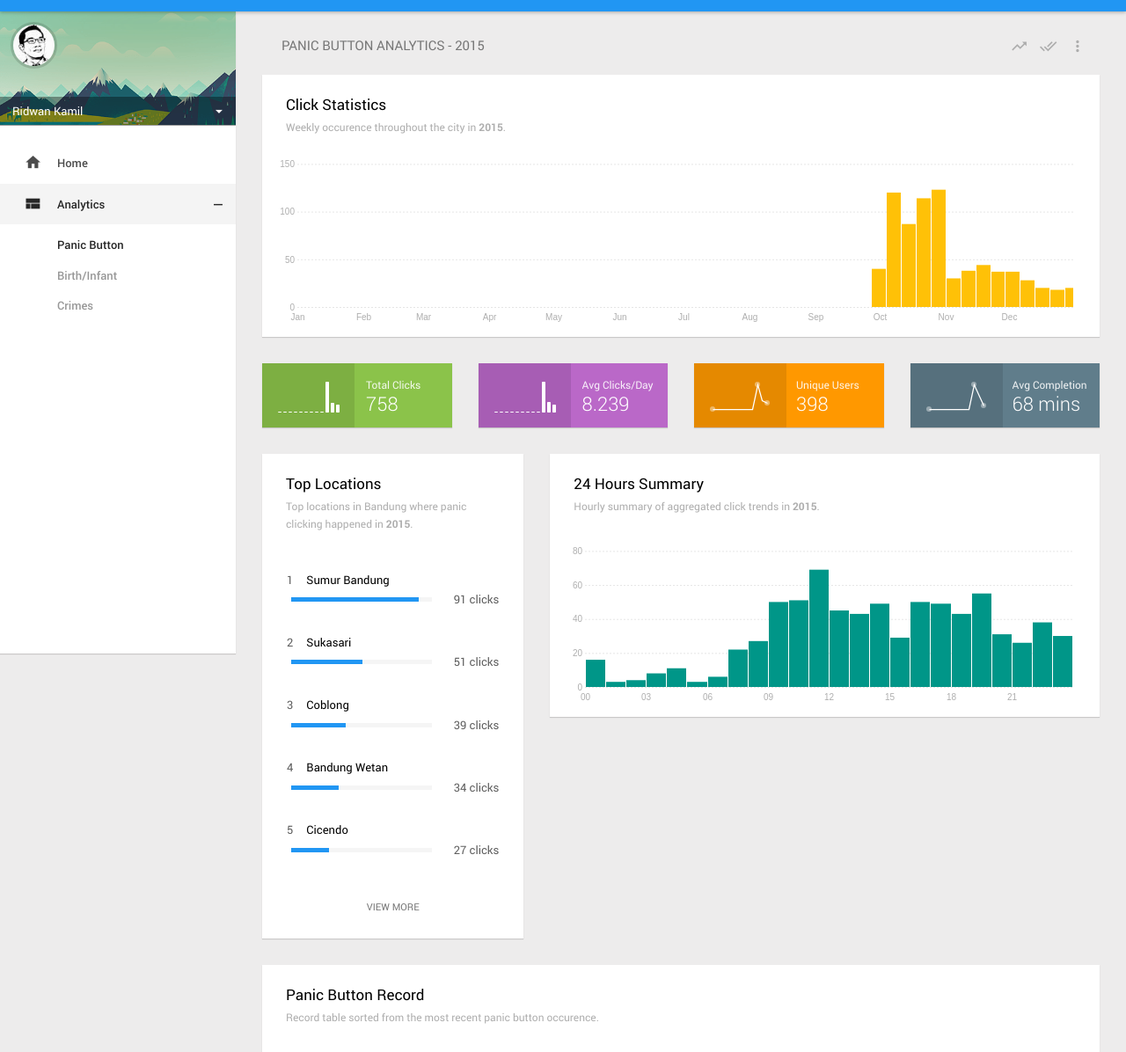
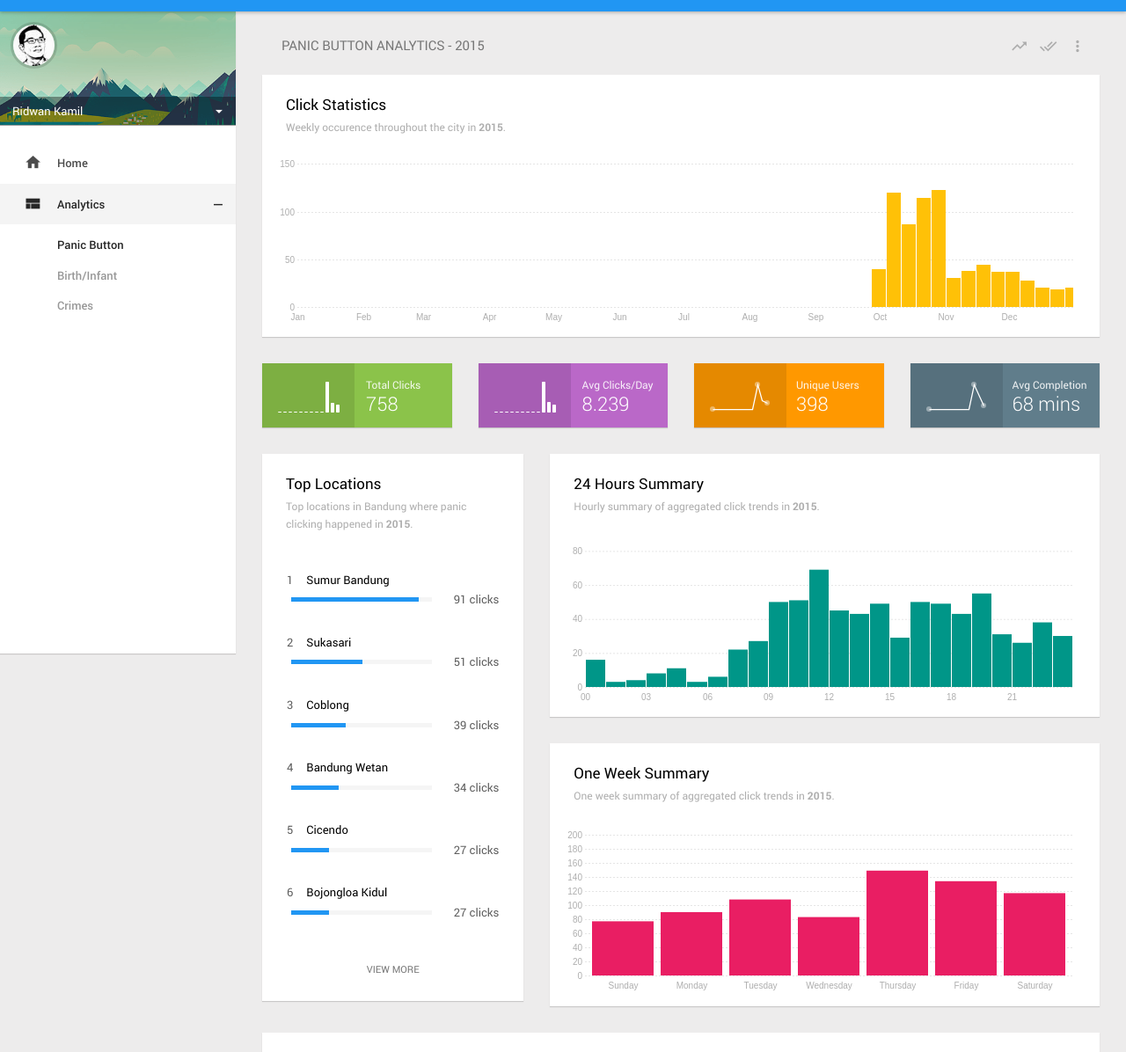
Before and after one commit to girikuncoro/bandung-juara, a plain HTML site: page index.html in a window 1280 px wide. Shown: the part 57-1253 px from the top of the page at 88% size. Drawn offline with Linux system fonts and the light colour scheme.

Commit message:
Added bar chart for one week summary

```diff
--- a/css/app-2.css
+++ b/css/app-2.css
@@ -3290,6 +3290,12 @@ html.ie9 .mCS-minimal-dark.mCSB_scrollTools_onDrag .mCSB_dragger .mCSB_dragger_b
 .bar-24hr rect:hover {
   fill: #80CBC4;
 }
+rect.bar-weekly {
+  fill: #E91E63;
+}
+rect.bar-weekly:hover {
+  fill: #F48FB1;
+}
 #panic-tooltip {
   line-height: 1;
   padding: 9px;
@@ -3345,3 +3351,7 @@ html.ie9 .mCS-minimal-dark.mCSB_scrollTools_onDrag .mCSB_dragger .mCSB_dragger_b
   opacity: 0.1;
   stroke-dasharray: 2,2;
 }
+.axis2-y .tick line {
+  opacity: 0.1;
+  stroke-dasharray: 2,2;
+}
--- a/index.html
+++ b/index.html
@@ -194,6 +194,16 @@
                       <div id="panic-24hr"></div>
                     </div>
                   </div>
+
+                  <div class="card">
+                    <div class="card-header">
+                      <h2>One Week Summary<small>One week summary of aggregated click trends in <b>2015</b>.</small></h2>
+                    </div>
+
+                    <div class="card-body">
+                      <div id="panic-weekly"></div>
+                    </div>
+                  </div>
                 </div>
               </div>
 
@@ -201,8 +211,7 @@
               <div class="card">
                   <div class="card-header">
                       <h2>Panic Button Record
-                          <small>Record table sorted from the most recent panic button occurence.
-                          </small>
+                          <small>Record table sorted from the most recent panic button occurence.</small>
                       </h2>
                   </div>
 
--- a/js/app-2.js
+++ b/js/app-2.js
@@ -1,6 +1,7 @@
 var parseDate = d3.timeParse("%m/%d/%y %H:%M"),
     formatCount = d3.format(",.0f"),
-    months = ["Jan", "Feb", "Mar", "Apr", "May", "Jun", "Jul", "Aug", "Sep", "Oct", "Nov", "Dec"];
+    months = ["Jan", "Feb", "Mar", "Apr", "May", "Jun", "Jul", "Aug", "Sep", "Oct", "Nov", "Dec"],
+    days = ["Sunday", "Monday", "Tuesday", "Wednesday", "Thursday", "Friday", "Saturday"];
 
 var margin = {top: 10, right: 30, bottom: 30, left: 40};
 
@@ -12,19 +13,31 @@ var width1 = parseInt(d3.select("#panic-24hr").style("width"), 10),
     width1 = width1 - margin.left - margin.right,
     height1 = 200 - margin.top - margin.bottom;
 
+var width2 = parseInt(d3.select("#panic-weekly").style("width"), 10),
+    width2 = width2 - margin.left - margin.right,
+    height2 = 200 - margin.top - margin.bottom;
+
 var x = d3.scaleTime()
     .domain([new Date(2015, 0, 1), new Date(2015, 11, 31)])
     .rangeRound([0, width]);
 
 var y = d3.scaleLinear()
-    .range([height, 0]);
+    .rangeRound([height, 0]);
 
 var x1 = d3.scaleTime()
     .domain([(new Date()).setHours(0, 0, 0, 0), (new Date()).setHours(23, 59, 59, 0)])
     .rangeRound([0, width1]);
 
 var y1 = d3.scaleLinear()
-    .range([height, 0]);
+    .range([height1, 0]);
+
+var x2 = d3.scaleBand()
+    .domain(days)
+    .rangeRound([0, width2])
+    .padding(.1);
+
+var y2 = d3.scaleLinear()
+    .range([height2, 0]);
 
 var histogram = d3.histogram()
     .value(function(d) { return d.start_time; })
@@ -62,6 +75,12 @@ var svg1 = d3.select("#panic-24hr").append("svg")
   .append("g")
     .attr("transform", "translate(" + margin.left + "," + margin.top + ")");
 
+var svg2 = d3.select("#panic-weekly").append("svg")
+    .attr("width", width2 + margin.left + margin.right)
+    .attr("height", height2 + margin.top + margin.bottom)
+  .append("g")
+    .attr("transform", "translate(" + margin.left + "," + margin.top + ")");
+
 var stats = { lifetime: { totalDuration: 0 } },
     earliestDate = Date.now(),
     latestDate = 0,
@@ -80,11 +99,32 @@ d3.csv('data/panic.csv', processData, function(error, data) {
   if (error) throw error;
   console.log(data);
 
+  // stats calculation and summary
+  stats.lifetime.totalClicks = data.length;
+  stats.lifetime.totalDays = Math.round(Math.abs((latestDate - earliestDate)/(oneDay)));
+  stats.lifetime.avgPerDay = (stats.lifetime.totalClicks / stats.lifetime.totalDays).toFixed(3);
+  stats.lifetime.uniqueUsers = Object.keys(users.lifetime).length;
+  stats.lifetime.avgTimeCompletion = Math.round(stats.lifetime.totalDuration / stats.lifetime.totalClicks / 60 / 1000); // in minutes
+
+  stats.lifetime.earliestYear = (new Date(earliestDate)).getFullYear();
+  stats.lifetime.latestYear = (new Date(latestDate)).getFullYear();
+
+  for(var year in stats) {
+    if(isNaN(year)) continue;
+
+    stats[year].totalClicks.forEach(function(d,i) {
+      stats[year].avgPerDay[i] = (d / daysInMonth(i+1, year)).toFixed(2);
+      stats[year].uniqueUsers[i] = Object.keys(users[year][i]).length;
+      stats[year].avgTimeCompletion[i] = Math.round(stats[year].totalDuration[i] / d / 60 / 1000) || 0;  // in minutes
+    });
+  }
+
   var bins = histogram(data),
       bins1 = histogram1(data);  // 24 hours bins
 
   y.domain([0, 1.2 * d3.max(bins, function(d) { return d.length; })]);
   y1.domain([0, 1.2 * d3.max(bins1, function(d) { return d.length; })]);
+  y2.domain([0, 200]);
 
   svg.append("g")
     .attr("class", "axis axis-x")
@@ -112,7 +152,7 @@ d3.csv('data/panic.csv', processData, function(error, data) {
   // histogram for 24 hours trend
   svg1.append("g")
     .attr("class", "axis axis1-x")
-    .attr("transform", "translate(0," + (height + 5) + ")")
+    .attr("transform", "translate(0," + (height1 + 5) + ")")
     .call(d3.axisBottom(x1).tickSizeInner(0).tickFormat(d3.timeFormat("%H")));
 
   svg1.append("g")
@@ -133,29 +173,29 @@ d3.csv('data/panic.csv', processData, function(error, data) {
       .on("mousemove", function(d){ return tooltip1.style("top", (y1(d.length)+10) + "px").style("left",(event.pageX-width1-2*margin.right-2*margin.left)+"px"); })
       .on("mouseout", function(){ return tooltip1.style("visibility", "hidden"); });
 
+  // bar chart for one week trend
+  svg2.append("g")
+    .attr("class", "axis axis2-x")
+    .attr("transform", "translate(0," + (height2 + 5) + ")")
+    .call(d3.axisBottom(x2).tickSizeInner(0));
+
+  svg2.append("g")
+    .attr("class", "axis axis2-y")
+    .call(d3.axisLeft(y2).tickSizeInner(-width2).tickSizeOuter(0));
+
+  svg2.selectAll(".bar")
+      .data(stats[stats.lifetime.latestYear].weeklyClicks)
+    .enter().append("rect")
+      .attr("class", "bar-weekly")
+      .attr("x", function(d,i) { return x2(days[i]); })
+      .attr("y", function(d,i) { return y2(d); })
+      .attr("height", function(d) { return height2 - y2(d) })
+      .attr("width", x2.bandwidth());
+
   // table init for bootgrid
   initTable();
 
-  // stats calculation and summary
-  stats.lifetime.totalClicks = data.length;
-  stats.lifetime.totalDays = Math.round(Math.abs((latestDate - earliestDate)/(oneDay)));
-  stats.lifetime.avgPerDay = (stats.lifetime.totalClicks / stats.lifetime.totalDays).toFixed(3);
-  stats.lifetime.uniqueUsers = Object.keys(users.lifetime).length;
-  stats.lifetime.avgTimeCompletion = Math.round(stats.lifetime.totalDuration / stats.lifetime.totalClicks / 60 / 1000); // in minutes
-
-  stats.lifetime.earliestYear = (new Date(earliestDate)).getFullYear();
-  stats.lifetime.latestYear = (new Date(latestDate)).getFullYear();
-
-  for(var year in stats) {
-    if(isNaN(year)) continue;
-
-    stats[year].totalClicks.forEach(function(d,i) {
-      stats[year].avgPerDay[i] = (d / daysInMonth(i+1, year)).toFixed(2);
-      stats[year].uniqueUsers[i] = Object.keys(users[year][i]).length;
-      stats[year].avgTimeCompletion[i] = Math.round(stats[year].totalDuration[i] / d / 60 / 1000) || 0;  // in minutes
-    });
-  }
-
+  // summary init for sparkline cards
   populateSummary(stats);
 
   // top locations gathering
@@ -168,6 +208,7 @@ function processData(d) {
   d.end_time = parseDate(d.end_time);
   d.year = d.start_time.getFullYear();
   d.month = d.start_time.getMonth();
+  d.day = d.start_time.getDay();  // 0 for Sunday, 1 for Monday
 
   // standardized time in one day
   d.time = new Date();
@@ -185,6 +226,7 @@ function processData(d) {
     stats[d.year].uniqueUsers = [];
     stats[d.year].totalDuration = [];
     stats[d.year].avgTimeCompletion= [];
+    stats[d.year].weeklyClicks = [];
 
     for(var i = 0; i < 12; i++) {
       stats[d.year].totalClicks.push(0);
@@ -193,10 +235,14 @@ function processData(d) {
       stats[d.year].totalDuration.push(0);
       stats[d.year].avgTimeCompletion.push(0);
     }
+    for(var i = 0; i < 7; i++) {
+      stats[d.year].weeklyClicks.push(0);
+    }
   }
   stats[d.year].totalClicks[d.month]++;
   stats.lifetime.totalDuration += d.end_time - d.start_time;
   stats[d.year].totalDuration[d.month] += d.end_time - d.start_time;
+  stats[d.year].weeklyClicks[d.day]++;
 
   // aggregate unique users
   if(!users.hasOwnProperty(d.year)) {
@@ -314,8 +360,8 @@ function sortDistricts(districts) {
   return res;
 }
 
-function populateLocation(sortedDistricts, total=5) {
-  // default top 5 locations
+function populateLocation(sortedDistricts, total=6) {
+  // default top 6 locations
   var maxShow = 10;
 
   for(var i = 0; i < total; i++) {
```
